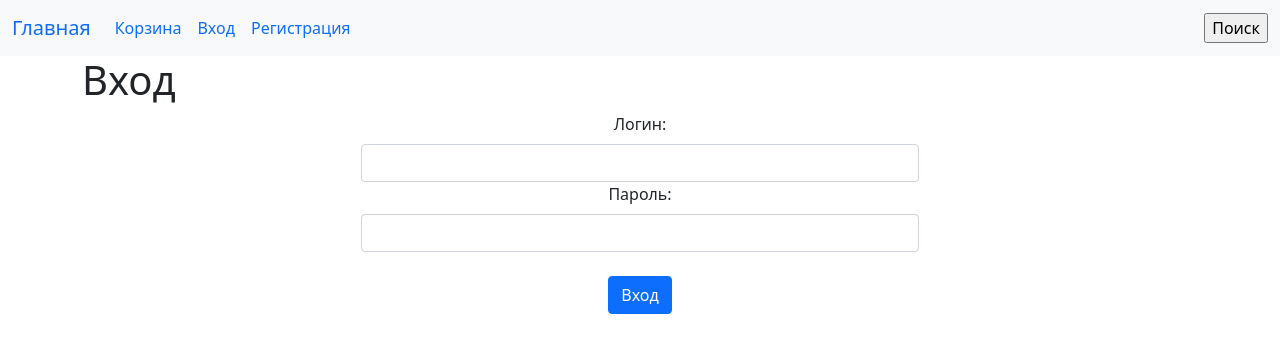
After one commit to Kirillo1/Electronic_Shop, a Django app: page /accounts/login/ in a window 1280 px wide. The commit adds this page. Shown: the top 353 px of the page. Run offline with Django 4.2, Linux system fonts and the light colour scheme.

Commit message:
Реализована регистрация нового пользователя, логин и логаут.

```diff
--- /dev/null
+++ b/source/accounts/templates/login.html
@@ -0,0 +1,23 @@
+{% extends 'base.html' %}
+
+{% block title %}Вход{% endblock %}
+
+{% block content %}
+    <h1>Вход</h1>
+    <form method="post" class="text-center ms-auto me-auto w-50">
+        {% csrf_token %}
+        {% if form.errors %}
+            <p class="text-danger">Неверное имя пользователя или пароль.</p>
+        {% endif %}
+        <div class="form-group">
+            <label for="username" class="form-label">Логин:</label>
+            <input type="text" name="username" id="username" class="form-control">
+        </div>
+        <div class="form-group">
+            <label for="password" class="form-label">Пароль:</label>
+            <input type="password" name="password" id="password" class="form-control">
+        </div>
+        <br>
+        <button type="submit" class="btn btn-primary">Вход</button>
+    </form>
+{% endblock %}
--- /dev/null
+++ b/source/accounts/urls.py
@@ -0,0 +1,12 @@
+from django.contrib.auth.views import LoginView, LogoutView
+from django.urls import path
+
+from accounts.views.views import RegisterView
+
+app_name = 'accounts'
+
+urlpatterns = [
+    path('accounts/login/', LoginView.as_view(template_name='login.html'), name="login"),
+    path('accounts/logout/', LogoutView.as_view(), name="logout"),
+    path('registration/', RegisterView.as_view(), name='registration'),
+]
--- a/source/e_shop/templates/base.html
+++ b/source/e_shop/templates/base.html
@@ -25,33 +25,33 @@
                 <li class="nav-item">
                     <a class="nav-link active" aria-current="page" href={% url 'products:cart_view' %}>Корзина</a>
                 </li>
-{#                {% if user.is_authenticated %}#}
-{#                    {% if perms.shop.change_product %}#}
+                {% if user.is_authenticated %}
+                    {% if perms.shop.change_product %}
                         <li class="nav-item">
                             <a class="nav-link" href="{% url 'products:product_add' %}">Добавить
                                 товар</a>
                         </li>
-{#                    {% endif %}#}
+                    {% endif %}
 
 {#                    <li class="nav-item">#}
 {#                        <a class="nav-link"#}
 {#                           href="{% url "accounts:user_profile" user.id %}">Hello, {{ user.first_name }} {{ user.last_name }}!</a>#}
 {#                    </li>#}
-{#                    <li class="nav-item">#}
-{#                        <a class="nav-link"#}
-{#                           href="{% url "accounts:logout" %}">Выход</a>#}
-{#                    </li>#}
-{#                {% else %}#}
+                    <li class="nav-item">
+                        <a class="nav-link"
+                           href="{% url "accounts:logout" %}">Выход</a>
+                    </li>
+                {% else %}
 
-{#                    <li class="nav-item">#}
-{#                        <a class="nav-link"#}
-{#                           href="{% url "accounts:login" %}?next={{ request.get_full_path }}">Вход</a>#}
-{#                    </li>#}
-{#                    <li class="nav-item">#}
-{#                        <a class="nav-link"#}
-{#                           href="{% url "accounts:registration" %}">Регистрация</a>#}
-{#                    </li>#}
-{#                {% endif %}#}
+                    <li class="nav-item">
+                        <a class="nav-link"
+                           href="{% url "accounts:login" %}?next={{ request.get_full_path }}">Вход</a>
+                    </li>
+                    <li class="nav-item">
+                        <a class="nav-link"
+                           href="{% url "accounts:registration" %}">Регистрация</a>
+                    </li>
+                {% endif %}
 
             </ul>
             <form class="d-flex" role="search" method="GET">
--- a/source/webapp/urls.py
+++ b/source/webapp/urls.py
@@ -18,5 +18,6 @@ from django.urls import path, include
 
 urlpatterns = [
     path('admin/', admin.site.urls),
-    path('', include('e_shop.urls'))
+    path('', include('e_shop.urls')),
+    path('', include('accounts.urls'))
 ]
```
Also changed, not shown: source/accounts/forms.py (+9 -0 lines), source/accounts/templates/registration.html (added, +9 -0 lines), source/accounts/views/views.py (+28 -2 lines), source/webapp/settings.py (+19 -14 lines).
